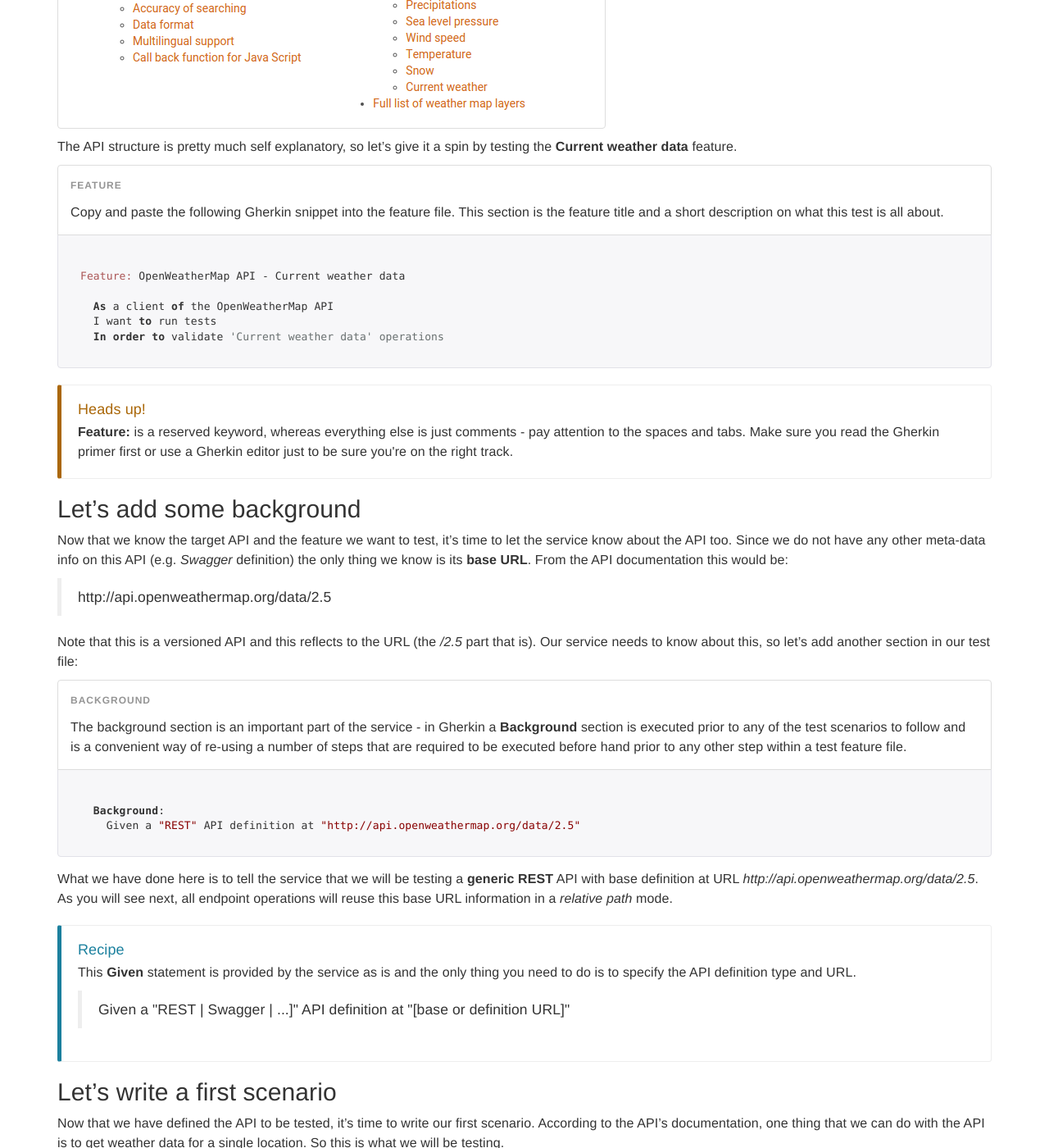
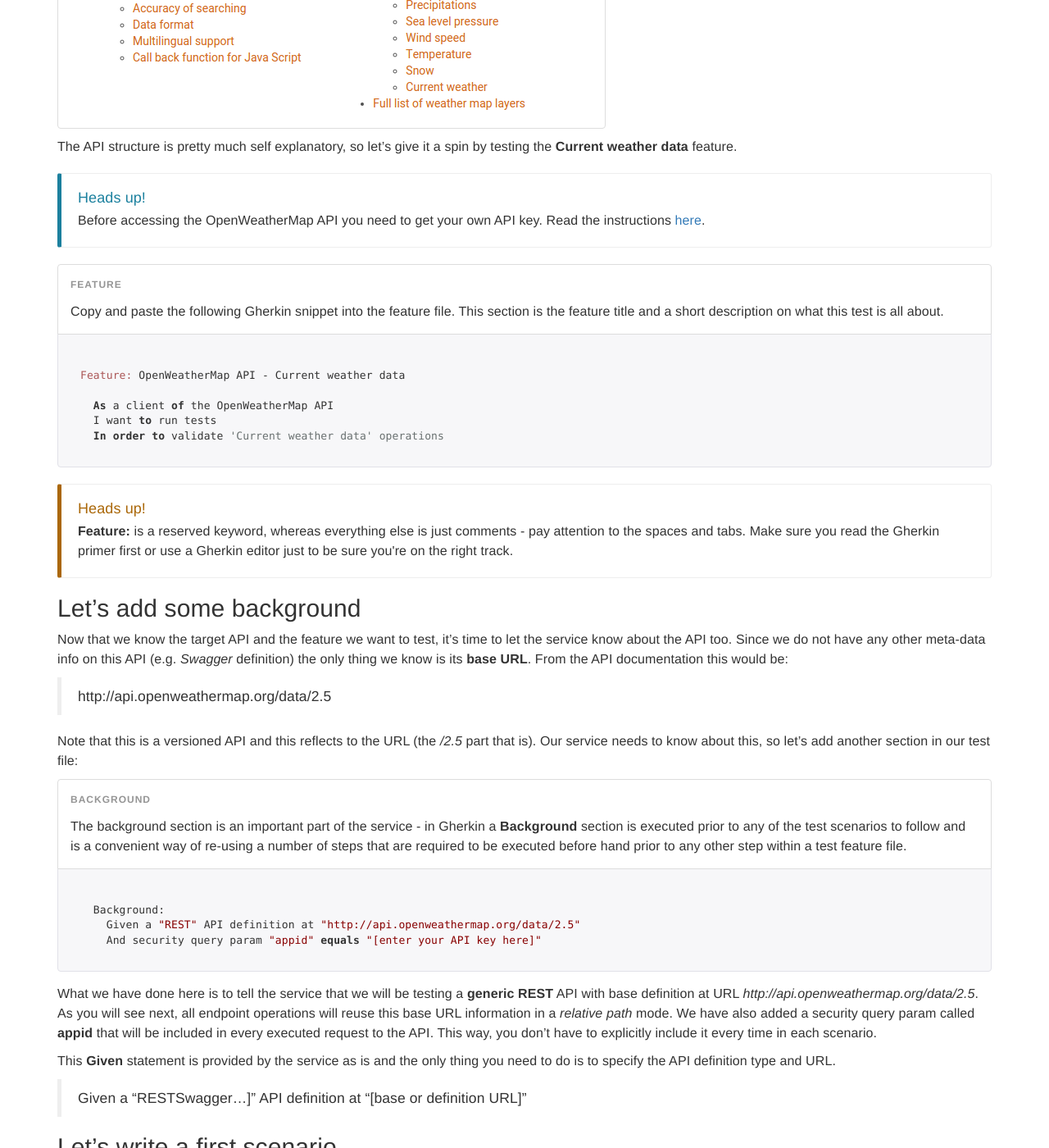
Before and after one commit to apispots/apispots.github.io, a Jekyll site: the page built from _posts/projects/bdd/2015-05-26-a-first-example.md, in a window 1280 px wide and 1400 px high, scrolled down 1641 px. Shown: the whole window at 82% size. Built offline with Jekyll 4.4.1, drawn with Linux system fonts in a browser that asks for light colours; nearby versions of some CDN libraries; comment, search, counter and statistics services are not loaded.

Commit message:
Updated OpenWeatherMap example - now requires an API key

```diff
--- a/_posts/projects/bdd/2015-05-26-a-first-example.md
+++ b/_posts/projects/bdd/2015-05-26-a-first-example.md
@@ -40,6 +40,12 @@
 
 The API structure is pretty much self explanatory, so let's give it a spin by testing the **Current weather data** feature.
 
+<div class="bs-callout bs-callout-info">
+    <h4>Heads up!</h4>
+    <p>Before accessing the OpenWeatherMap API you need to get
+    your own API key.  Read the instructions <a href='http://openweathermap.org/price_subscribe' target='_blank'>here</a>.</p>
+</div>
+
 <div class="bs-example feature">
    Copy and paste the following Gherkin snippet into the feature file.  This section is the feature title and a short description on what this
    test is all about.
@@ -72,15 +78,17 @@
 <div class="highlight"><pre><code class="gherkin" data-lang="gherkin_en">
   Background:
     Given a "REST" API definition at "http://api.openweathermap.org/data/2.5"
+    And security query param "appid" equals "[enter your API key here]"
 </code></pre></div>
 
-What we have done here is to tell the service that we will be testing a **generic REST** API with base definition at URL *http://api.openweathermap.org/data/2.5*.  As you will see next, all endpoint operations will reuse this base URL information in a *relative path* mode.
+What we have done here is to tell the service that we will be testing a **generic REST** API with base definition at URL *http://api.openweathermap.org/data/2.5*.  As you will see next, all endpoint operations will reuse this base URL
+information in a *relative path* mode.  We have also added a security query param called **appid** that will be included
+in every executed request to the API.  This way, you don't have to explicitly include it every time in each scenario.
 
-<div class="bs-callout bs-callout-info">
-    <h4>Recipe</h4>
-    <p>This <b>Given</b> statement is provided by the service as is and the only thing you need to do is to specify the API definition type and URL.</p>
-    <blockquote>Given a "REST | Swagger | ...]" API definition at "[base or definition URL]"</blockquote>
-</div>
+This **Given** statement is provided by the service as is and the only thing you need to do is to specify the API definition type and URL.
+
+> Given a "REST | Swagger | ...]" API definition at "[base or definition URL]"
+
 
 ## Let's write a first scenario
 
```
